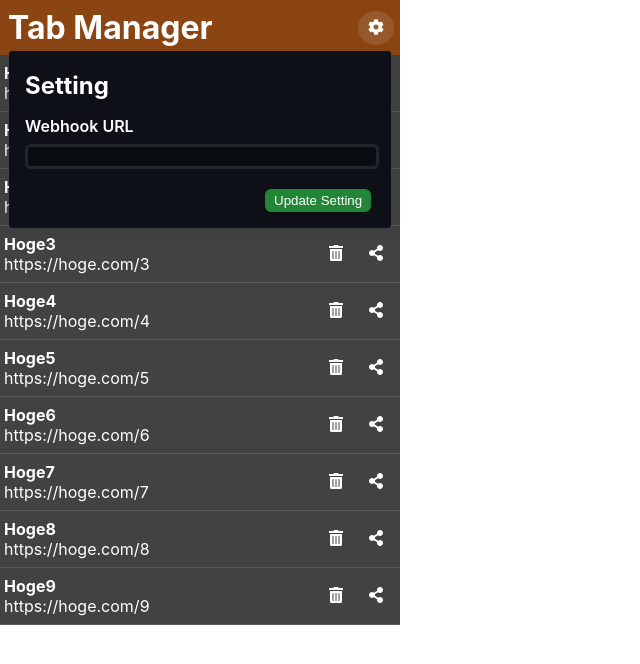
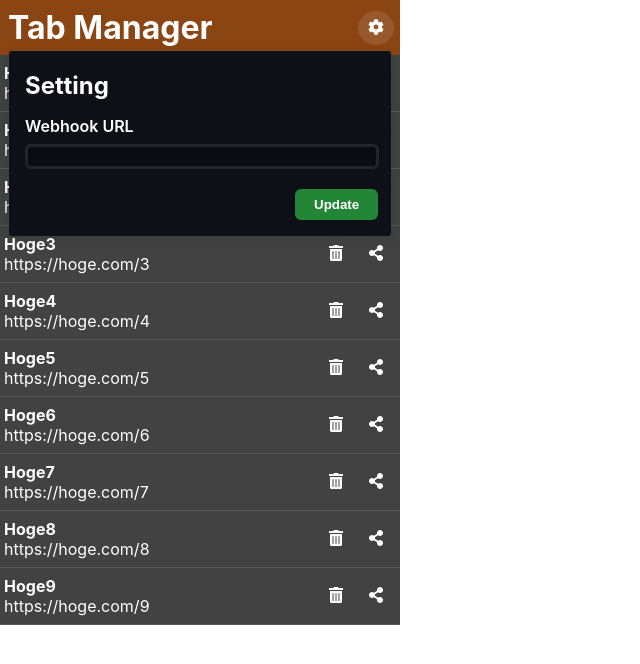
Before and after one commit to shtwangy/chrome-tab-manager, a React (Create React App) app: page / in a window 1280 px wide. Both pictures are taken after a click on the heading 376 px from the left and 27 px from the top of the page. Shown: the top 664 px of the page, without its empty margins (0-640 px from the left). Built offline with nearby package versions, Linux system fonts and the light colour scheme; no server answers.

Commit message:
fix(SettingBalloon): adjust update button style

```diff
--- a/src/components/Header/SettingBalloon/index.tsx
+++ b/src/components/Header/SettingBalloon/index.tsx
@@ -30,7 +30,7 @@ const SettingBalloon = forwardRef<HTMLDivElement>(({}, ref: Ref<HTMLDivElement>)
                         />
                     </StyledLabel>
                     <div className='module-spacer--extra-extra-small'></div>
-                    <StyledSubmitInput type="submit" value="Update Setting" />
+                    <StyledSubmitInput type="submit" value="Update" />
                 </form>
             </StyledContentDiv>
         </StyledWrapDiv>
--- a/src/components/Header/SettingBalloon/style.ts
+++ b/src/components/Header/SettingBalloon/style.ts
@@ -41,7 +41,9 @@ export const StyledSubmitInput = styled.input`
   border: 3px solid #238636;
   border-radius: 6px;
   cursor: pointer;
-  margin-left: 240px;
+  margin-left: 270px;
+  font-weight: 600;
+  padding: 5px 16px
 `
 
 export const StyledTitle = styled.h2`
```
